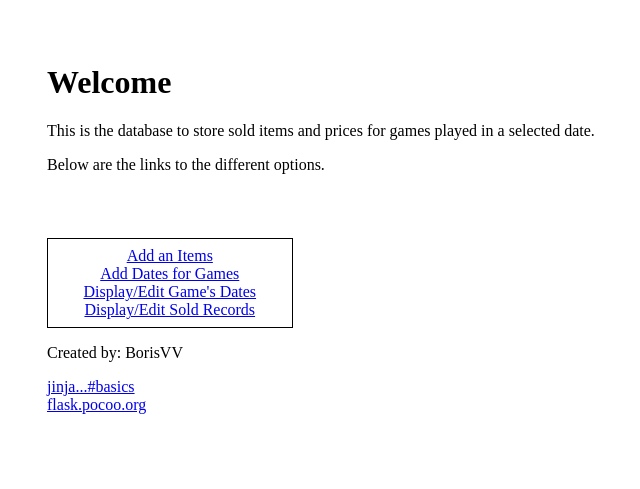
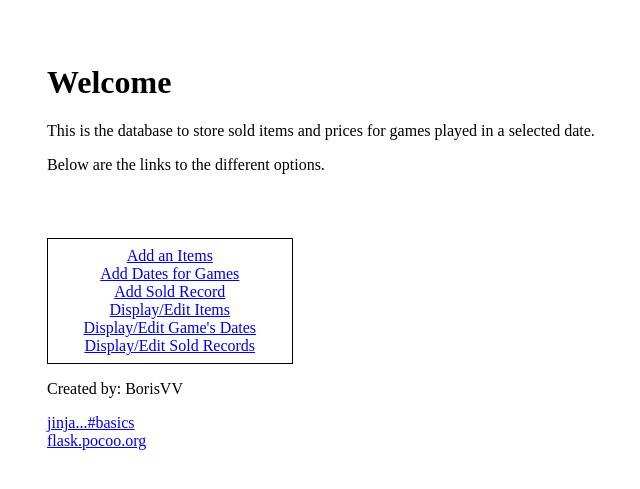
Before and after one commit to BorisVV/merch-sales-sqlalchemy-app, a Flask app: page / in a window 1280 px wide. Shown: the top 489 px of the page, without its empty margins (153-793 px from the left). Run offline with Flask 2, Linux system fonts and the light colour scheme; some libraries are stand-ins or nearby versions.

Commit message:
modified the links from different pages.

```diff
--- a/app_sport_team/templates/displayGameSched.html
+++ b/app_sport_team/templates/displayGameSched.html
@@ -9,15 +9,13 @@
     <tr>
       <th>Index</th>
       <th>Date</th>
-      <th>City</th>
-      <th>State</th>
+      <th>City/State</th>
     </tr>
     {% for element in _dates %}
       <tr>
         <td>{{ loop.index }}</td>
         <td>{{ element.game_date|dateformat }}</td>
-        <td>{{ element.city }}</td>
-        <td>{{ element.state }}</td>
+        <td>{{ element.city }}, {{ element.state }}</td>
         <td><a href="{{ element.url }}">edit</a> </td>
       </tr>
     {% endfor %}
--- a/app_sport_team/templates/layout.html
+++ b/app_sport_team/templates/layout.html
@@ -35,6 +35,8 @@
       {% block footer %}
         <a href="{{ url_for('addItems') }}">Add an Items</a><br>
         <a href="{{ url_for('addDates') }}">Add Dates for Games</a><br>
+        <a href="{{ url_for('addSoldRecord') }}">Add Sold Record</a><br>
+        <a href="{{ url_for('displayItems') }}">Display/Edit Items</a><br>
         <a href="{{ url_for('displayGameSched') }}">Display/Edit Game's Dates</a><br>
         <a href="{{ url_for('displaySoldRecords') }}"> Display/Edit Sold Records</a><br>
       {% endblock %}
--- a/app_sport_team/views/routes.py
+++ b/app_sport_team/views/routes.py
@@ -53,7 +53,7 @@ def addItems():
 def displayItems():
     items=MerchandiseItems.query.all()
     if not items:
-        flash('There are not item in db. Add some first.')
+        flash('There are not items in db. Add some first.')
         return redirect(url_for('addItems'))
     return render_template('displayItems.html', items=items)
 
@@ -147,9 +147,9 @@ def addDates():
 def displayGameSched():
     _dates=DatesOfGames.query.all()
     if not _dates:
-        flash('There are dates in db. Add some first')
+        flash('There are not dates in db. Add some first.')
         return redirect(url_for('addDates'))
-    return render_template('displayGameSched.html')
+    return render_template('displayGameSched.html', _dates=_dates)
 
 @app.route('/edit_schedules/<int:id>/', methods=['GET', 'POST'])
 def editDates(id):
@@ -204,6 +204,17 @@ def addSoldRecord():
     _dates = DatesOfGames.query.all()
     soldRec = SalesOfItems.query.all()
 
+    # We need to verify that there are records in db. first.
+    if not items:
+        flash('Warning!!! There not items in db, you first need to add items.<br>' \
+                'Then you can add Sold Records.')
+        return redirect(url_for('addItems'))
+    if not _dates:
+        flash('Warning!!! There not dates in db, you first need to add dates.<br>' \
+                'Then you can add Sold Records.')
+        return redirect(url_for('addDates'))
+
+
     # TODO:  Create a form dict for render_template.
 
     if request.method == 'POST':
@@ -225,10 +236,11 @@ def addSoldRecord():
 
             for row in soldRec:
                 if date_id == row._date_id and item_id == row.item_id:
-                    # _date()
-                    flash('There is a row with the record, date= {} and name= {}. <br> \
-                    Already in file. <br> Click edit to update the above record!' \
-                    .format(row.games_schedules.game_date, row.merchandise_items.name))
+                    _date = str(row.games_schedules.game_date).replace('00:00:00', ' ')
+                    flash('Warning!!! Transaction canceled!')
+                    flash('Name= {} and Date= {} is already in file. <br> \
+                    Click edit to update the above record!' \
+                    .format(row.merchandise_items.name, _date))
                     return redirect(url_for('displaySoldRecords'))
 
             # For qty the box is a numeric type so theres no need to convert it.
```
Also changed, not shown: app_sport_team/templates/displaySoldRecords.html (+4 -6 lines), app_sport_team/templates/editDates.html (+5 -4 lines).
